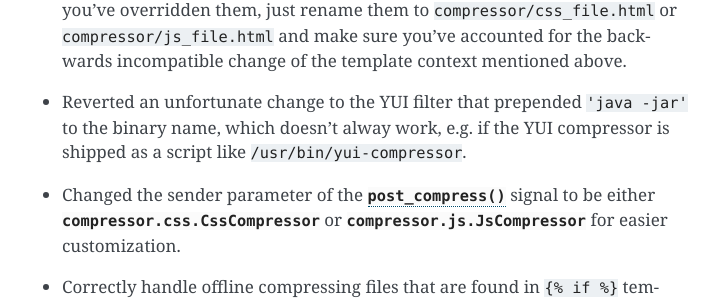
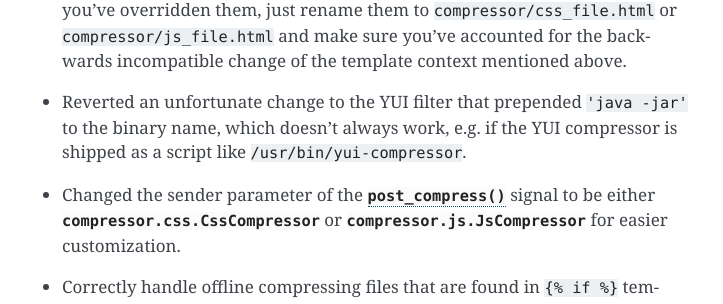
Before and after one commit to django-compressor/django-compressor, a Sphinx documentation site: the page built from docs/changelog.txt, in a window 1280 px wide and 900 px high, scrolled down 7083 px. Shown: the part 144-448 px from the top of the window, without its empty margins (388-1111 px from the left). Built offline with Sphinx 7.4.7, drawn with Linux system fonts in a browser that asks for light colours; some of the changed text lies outside the part shown.

Commit message:
Fix typos discovered by codespell (#1232)

```diff
--- a/docs/changelog.txt
+++ b/docs/changelog.txt
@@ -373,7 +373,7 @@
   of the template context mentioned above.
 
 - Reverted an unfortunate change to the YUI filter that prepended
-  ``'java -jar'`` to the binary name, which doesn't alway work, e.g.
+  ``'java -jar'`` to the binary name, which doesn't always work, e.g.
   if the YUI compressor is shipped as a script like
   ``/usr/bin/yui-compressor``.
 
--- a/docs/django-sekizai.txt
+++ b/docs/django-sekizai.txt
@@ -34,7 +34,7 @@
     {% addtoblock "js" %}<script async="async" defer="defer" src="https://maps.googleapis.com/maps/api/js?key={{ config.apiKey }}&callback=initMap"></script>{% endaddtoblock %}
 
 Note that some files are loaded by the browser directly from a CDN and thus can not be compressed
-by django-compressor. Therefore the Sekizai compressor checks whether a file is compressable, and
+by django-compressor. Therefore the Sekizai compressor checks whether a file is compressible, and
 only if so, concatenates its payload.
 
 .. code-block:: django
--- a/docs/jinja2.txt
+++ b/docs/jinja2.txt
@@ -44,7 +44,7 @@
 There may be a chance that the Jinja2 parser is used to parse Django templates
 if you have a mixture of Django and Jinja2 templates in the same location(s).
 This should not be a problem since the Jinja2 parser will likely raise a
-template syntax error, causing Compressor to skip the errorneous
+template syntax error, causing Compressor to skip the erroneous
 template safely. (Vice versa for Django parser).
 
 Templates of both engines can be compressed like this:
```
Also changed, not shown: other parts of docs/changelog.txt (+2 -2 lines), 2 other files.
